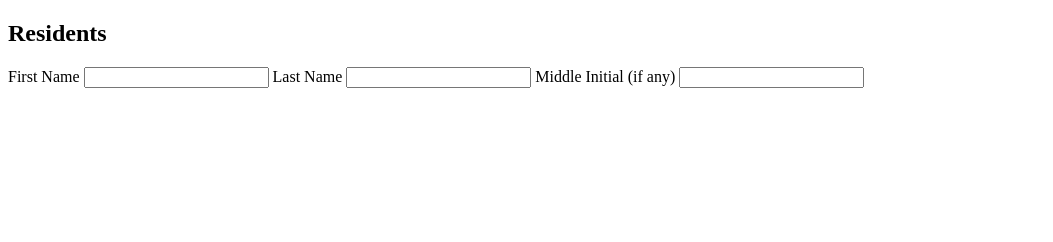
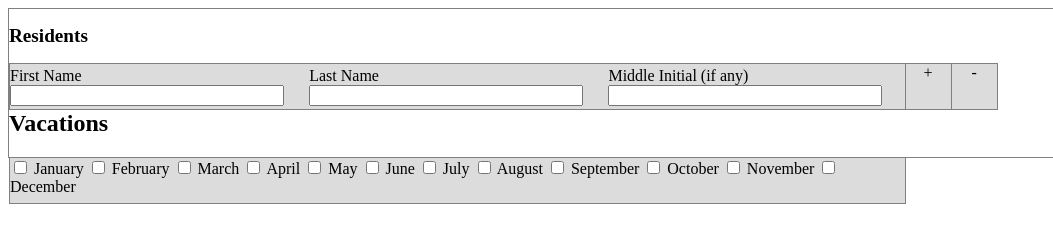
Before and after one commit to knod/res-sched, a website: page index.html in a window 1280 px wide. Shown: the whole page, without its empty margins (0-1053 px from the left). Drawn offline with Linux system fonts and the light colour scheme.

Commit message:
A bit more progress on UI. Really needs a plan.

```diff
--- /dev/null
+++ b/css/style.css
@@ -0,0 +1,54 @@
+/*style.css*/
+
+html, body {
+	width: 100%;
+	height: 100%;
+	/*padding: 0;*/
+	/*margin: 0;*/
+	box-sizing: border-box;
+}
+
+div {
+	clear: both;
+}
+
+/* Form Sections */
+section {
+	border: 1px solid gray;
+}
+
+section h1 {
+	font-size: 1.2rem;
+}
+
+.sub-section .container {
+	height: 45px;
+	background-color: rgb( 220, 220, 220 );
+	border: 1px solid gray;
+	float: left;
+}
+
+.sub-section .input {
+	width: 70%;
+}
+
+form .controls .add, form .controls .delete {
+	width: 45px;
+	text-align: center;
+	border-left: none;
+}
+
+.resident-names .column {
+	display: inline-block;
+	width: 33%;
+	padding-top: 3px;
+	padding-bottom: 5px;
+}
+
+.column input, .column label {
+	display: block;
+}
+
+.column input {
+	width: 90%;
+}
--- a/index.html
+++ b/index.html
@@ -5,19 +5,99 @@
 	<title>Document</title>
 
 	<!-- <script src="generator.js"></script> -->
+	<link rel="stylesheet" href="css/style.css">
+
 </head>
 <body>
 	<form action="">
 
 		<section>
 			<h1>Residents</h1>
+
+			<div class='sub-section resident-names'>
+
+				<span class='container input resident-name'>
+					<div class='column'>
 						<label for="first-name">First Name</label>
+						<!-- <br> -->
 						<input type="text" name='first-name'>
+					</div>
+					<div class='column'>
 						<label for="last-name">Last Name</label>
+						<!-- <br> -->
 						<input type="text" name='last-name'>
+					</div>
+					<div class='column'>
 						<label for="middle-initial">Middle Initial (if any)</label>
+						<!-- <br> -->
 						<input type="text" name='middle-initial'>
+					</div>
 					<!-- Remember to filter out any non-aphabetic characters -->
+				</span>
+				<span class='controls'>
+					<span class='container add add-resident'>+</span>
+					<span class='container delete delete-resident'>-</span>
+				</span>
+
+				<div class='sub-section vacations'>
+					<h2>Vacations</h2>
+
+					<span class='container input month-name'>
+						<span class='month'>
+							<input type="checkbox" data='Jan'>
+							<label for="vacation-months">January</label>
+						</span>
+						<span class='month'>
+							<input type="checkbox" data='Feb'>
+							<label for="vacation-months">February</label>
+						</span>
+						<span class='month'>
+							<input type="checkbox" data='Mar'>
+							<label for="vacation-months">March</label>
+						</span>
+						<span class='month'>
+							<input type="checkbox" data='Apr'>
+							<label for="vacation-months">April</label>
+						</span>
+						<span class='month'>
+							<input type="checkbox" data='May'>
+							<label for="vacation-months">May</label>
+						</span>
+						<span class='month'>
+							<input type="checkbox" data='Jun'>
+							<label for="vacation-months">June</label>
+						</span>
+						<span class='month'>
+							<input type="checkbox" data='Jul'>
+							<label for="vacation-months">July</label>
+						</span>
+						<span class='month'>
+							<input type="checkbox" data='Aug'>
+							<label for="vacation-months">August</label>
+						</span>
+						<span class='month'>
+							<input type="checkbox" data='Sep'>
+							<label for="vacation-months">September</label>
+						</span>
+						<span class='month'>
+							<input type="checkbox" data='Oct'>
+							<label for="vacation-months">October</label>
+						</span>
+						<span class='month'>
+							<input type="checkbox" data='Nov'>
+							<label for="vacation-months">November</label>
+						</span>
+						<span class='month'>
+							<input type="checkbox" data='Dec'>
+							<label for="vacation-months">December</label>
+						</span>
+
+				</div>
+				<!-- End vacations -->
+
+			</div>
+			<!-- End resident names -->
+
 		</section>
 
 	</form>
```
Lines whose indentation alone changed are shown as unchanged.
